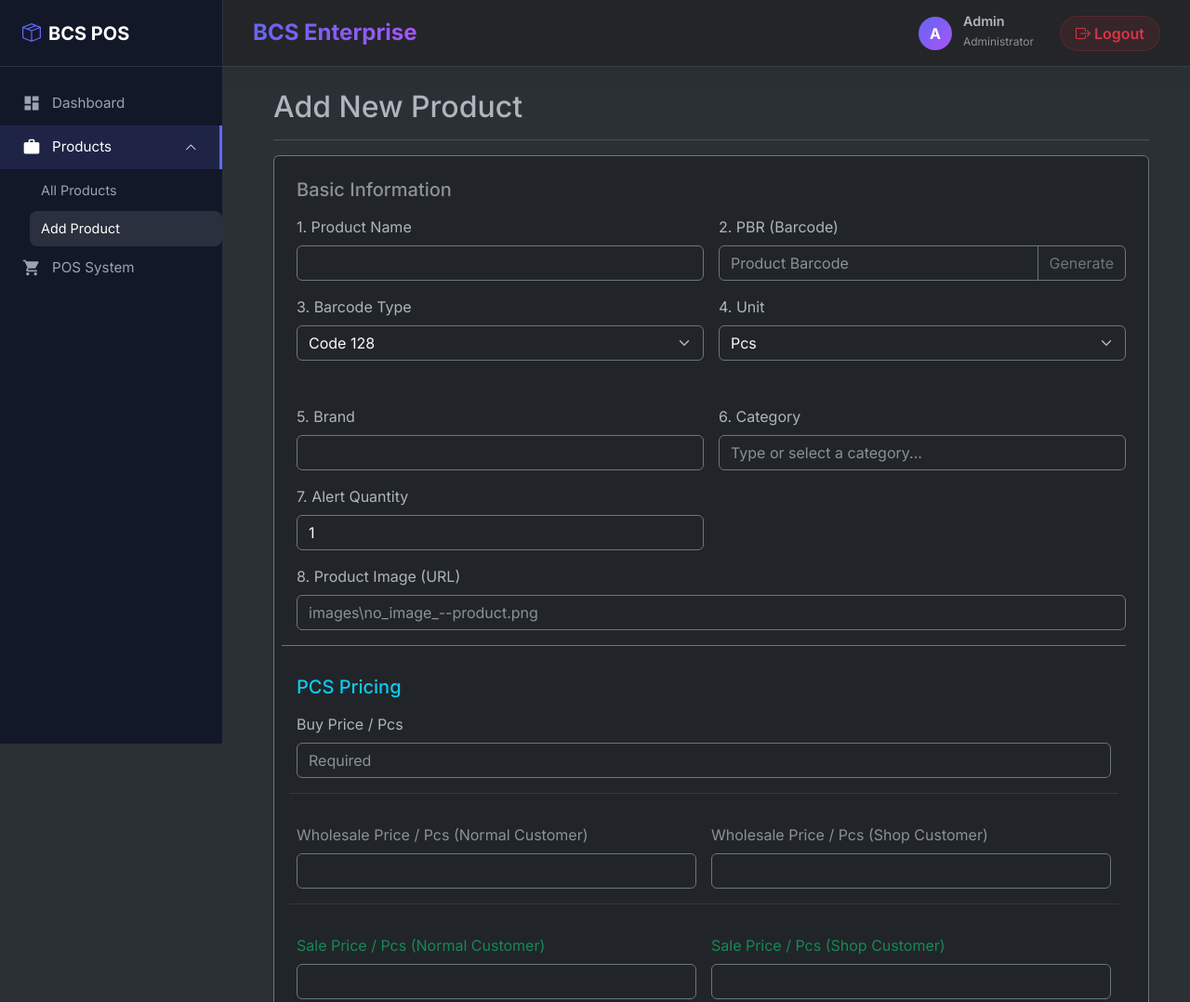
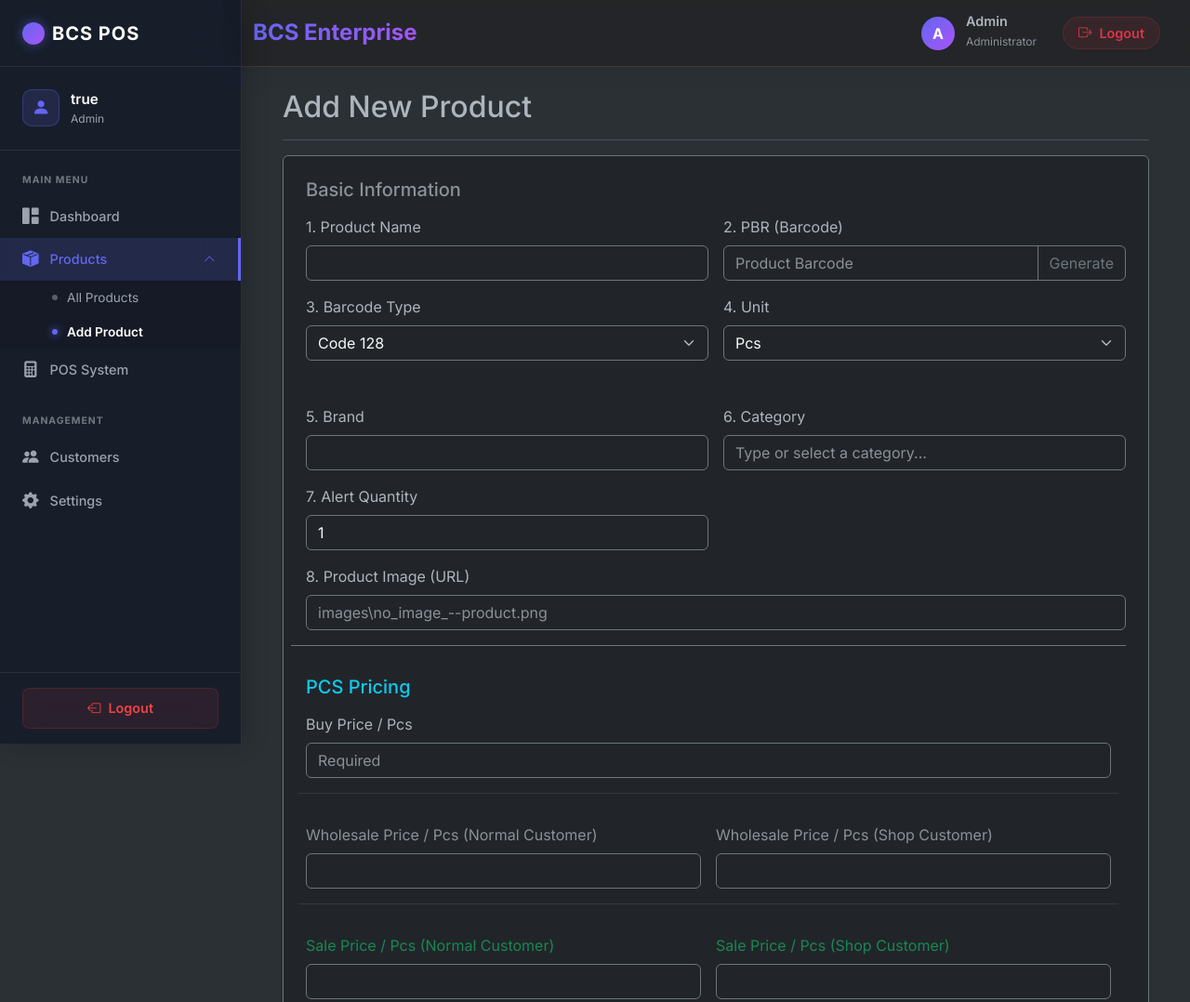
Before and after one commit to Indranilsaha7/bcs.windows.app, an Electron app: page add-product.html in a window 1280 px wide. Shown: the top 1078 px of the page at 93% size. Drawn offline with nearby package versions, Linux system fonts and the light colour scheme; no server answers; sample sign-in values are in the browser's storage.

Commit message:
style: overhaul sidebar to modern glassmorphism with smooth CSS accordion

```diff
--- a/add-product.html
+++ b/add-product.html
@@ -27,7 +27,7 @@
         }
 
         .main-content {
-            margin-left: 250px;
+            margin-left: 260px;
             padding-top: 80px;
             padding-left: 20px;
             padding-right: 20px;
--- a/template/sidebar/sidebar.css
+++ b/template/sidebar/sidebar.css
@@ -1,17 +1,28 @@
+:root {
+    --sidebar-bg: rgba(17, 24, 39, 0.7);
+    --sidebar-border: rgba(255, 255, 255, 0.08);
+    --sidebar-text: #9ca3af;
+    --sidebar-text-hover: #ffffff;
+    --sidebar-accent: #6366f1;
+    --sidebar-accent-bg: rgba(99, 102, 241, 0.15);
+}
+
 .sidebar {
     position: fixed;
     top: 0;
     bottom: 0;
     left: 0;
-    width: 240px;
-    background: rgba(17, 24, 39, 0.95);
-    backdrop-filter: blur(16px);
-    -webkit-backdrop-filter: blur(16px);
-    border-right: 1px solid rgba(255, 255, 255, 0.1);
+    width: 260px;
+    background: var(--sidebar-bg);
+    backdrop-filter: blur(20px);
+    -webkit-backdrop-filter: blur(20px);
+    border-right: 1px solid var(--sidebar-border);
     color: white;
     z-index: 1001;
     display: flex;
     flex-direction: column;
+    box-shadow: 4px 0 24px rgba(0, 0, 0, 0.2);
+    transition: all 0.3s ease;
 }
 
 .sidebar-header {
@@ -19,32 +30,202 @@
     display: flex;
     align-items: center;
     padding: 0 1.5rem;
-    border-bottom: 1px solid rgba(255, 255, 255, 0.1);
+    border-bottom: 1px solid var(--sidebar-border);
+}
+
+.logo-orb {
+    width: 24px;
+    height: 24px;
+    border-radius: 50%;
+    background: linear-gradient(135deg, #6366f1, #a855f7);
+    box-shadow: 0 0 12px rgba(99, 102, 241, 0.5);
+}
+
+.sidebar-user {
+    padding: 1.5rem;
+    display: flex;
+    align-items: center;
+    gap: 12px;
+    border-bottom: 1px solid var(--sidebar-border);
+}
+
+.user-avatar {
+    width: 40px;
+    height: 40px;
+    border-radius: 10px;
+    background: var(--sidebar-accent-bg);
+    color: var(--sidebar-accent);
+    display: flex;
+    align-items: center;
+    justify-content: center;
+    font-size: 1.2rem;
+    border: 1px solid rgba(99, 102, 241, 0.3);
+}
+
+.user-info {
+    display: flex;
+    flex-direction: column;
+}
+
+.user-name {
+    font-size: 0.95rem;
+    font-weight: 600;
+    color: white;
+}
+
+.user-role {
+    font-size: 0.75rem;
+    color: var(--sidebar-text);
 }
 
 .sidebar-menu {
     flex: 1;
     overflow-y: auto;
-    padding: 1rem 0;
+    padding: 1.5rem 0;
+}
+
+.sidebar-menu::-webkit-scrollbar {
+    width: 4px;
+}
+.sidebar-menu::-webkit-scrollbar-thumb {
+    background: rgba(255, 255, 255, 0.1);
+    border-radius: 4px;
+}
+
+.menu-label {
+    padding: 0 1.5rem 0.5rem;
+    font-size: 0.65rem;
+    font-weight: 700;
+    color: rgba(255, 255, 255, 0.4);
+    letter-spacing: 1px;
 }
 
 .menu-item {
     display: flex;
     align-items: center;
     gap: 12px;
-    padding: 12px 1.5rem;
-    color: #9ca3af;
+    padding: 10px 1.5rem;
+    color: var(--sidebar-text);
     text-decoration: none;
     transition: all 0.2s;
-    font-size: 0.95rem;
+    font-size: 0.9rem;
+    font-weight: 500;
+    border: none;
+    background: none;
+    width: 100%;
+    text-align: left;
+    cursor: pointer;
 }
 
-.menu-item:hover, .menu-item.active {
-    background: rgba(99, 102, 241, 0.15);
-    color: white;
-    border-right: 3px solid #6366f1;
+.menu-item i {
+    font-size: 1.1rem;
+    transition: all 0.2s;
 }
 
-.menu-item svg {
-    fill: currentColor;
+.menu-item:hover {
+    color: var(--sidebar-text-hover);
+    background: rgba(255, 255, 255, 0.03);
 }
+
+.menu-item.active {
+    color: var(--sidebar-accent);
+    background: var(--sidebar-accent-bg);
+    border-right: 3px solid var(--sidebar-accent);
+}
+
+.menu-group {
+    display: flex;
+    flex-direction: column;
+}
+
+.chevron {
+    margin-left: auto;
+    font-size: 0.8rem !important;
+    transition: transform 0.3s ease;
+}
+
+.menu-group.open .chevron {
+    transform: rotate(180deg);
+}
+
+.submenu {
+    display: grid;
+    grid-template-rows: 0fr;
+    transition: grid-template-rows 0.3s ease-out;
+    background: rgba(0, 0, 0, 0.1);
+}
+
+.menu-group.open .submenu {
+    grid-template-rows: 1fr;
+}
+
+.submenu > * {
+    overflow: hidden;
+}
+
+.submenu-item {
+    display: flex;
+    align-items: center;
+    gap: 10px;
+    padding: 8px 1.5rem 8px 3.5rem;
+    color: var(--sidebar-text);
+    text-decoration: none;
+    font-size: 0.85rem;
+    transition: all 0.2s;
+}
+
+.submenu-dot {
+    width: 6px;
+    height: 6px;
+    border-radius: 50%;
+    background: var(--sidebar-text);
+    opacity: 0.5;
+    transition: all 0.2s;
+}
+
+.submenu-item:hover {
+    color: white;
+}
+
+.submenu-item:hover .submenu-dot {
+    opacity: 1;
+    background: white;
+}
+
+.submenu-item.active {
+    color: white;
+    font-weight: 600;
+}
+
+.submenu-item.active .submenu-dot {
+    background: var(--sidebar-accent);
+    opacity: 1;
+    box-shadow: 0 0 8px var(--sidebar-accent);
+}
+
+.sidebar-footer {
+    padding: 1rem 1.5rem;
+    border-top: 1px solid var(--sidebar-border);
+}
+
+.logout-btn {
+    width: 100%;
+    display: flex;
+    align-items: center;
+    justify-content: center;
+    gap: 8px;
+    padding: 10px;
+    background: rgba(220, 53, 69, 0.1);
+    color: #ef4444;
+    border: 1px solid rgba(220, 53, 69, 0.2);
+    border-radius: 8px;
+    font-size: 0.9rem;
+    font-weight: 600;
+    cursor: pointer;
+    transition: all 0.2s;
+}
+
+.logout-btn:hover {
+    background: rgba(220, 53, 69, 0.2);
+    color: #f87171;
+}
--- a/template/sidebar/sidebar.js
+++ b/template/sidebar/sidebar.js
@@ -2,65 +2,93 @@ window._renderSidebarImpl = function(activeMenu, activeSubMenu = null) {
     const SIDEBAR_HTML = `
     <aside class="sidebar">
         <div class="sidebar-header">
-            <h5 class="mb-0 fw-bold text-white d-flex align-items-center gap-2">
-                <i class="bi bi-box-seam" style="color: #6366f1;"></i> BCS POS
+            <h5 class="mb-0 fw-bold text-white d-flex align-items-center gap-2" style="font-family: var(--bs-body-font-family); letter-spacing: 1px;">
+                <div class="logo-orb"></div> BCS POS
             </h5>
         </div>
+        <div class="sidebar-user">
+            <div class="user-avatar">
+                <i class="bi bi-person-fill"></i>
+            </div>
+            <div class="user-info">
+                <div class="user-name" id="sidebarUserName">Admin</div>
+                <div class="user-role" id="sidebarUserRole">Administrator</div>
+            </div>
+        </div>
         <nav class="sidebar-menu">
+            <div class="menu-label">MAIN MENU</div>
+
             <a href="dashboard.html" class="menu-item ${activeMenu === 'dashboard' ? 'active' : ''}">
-                <svg width="20" height="20" viewBox="0 0 24 24" fill="currentColor"><path d="M3 13h8V3H3v10zm0 8h8v-6H3v6zm10 0h8V11h-8v10zm0-18v6h8V3h-8z"/></svg>
-                Dashboard
+                <i class="bi bi-grid-1x2-fill"></i>
+                <span>Dashboard</span>
             </a>
 
-            <div class="menu-group">
-                <a href="#" class="menu-item ${activeMenu === 'products' ? 'active' : ''}" data-bs-toggle="collapse" data-bs-target="#productsMenu" aria-expanded="${activeMenu === 'products' ? 'true' : 'false'}">
-                    <svg width="20" height="20" viewBox="0 0 24 24" fill="currentColor"><path d="M20 6h-4V4c0-1.11-.89-2-2-2h-4c-1.11 0-2 .89-2 2v2H4c-1.11 0-1.99.89-1.99 2L2 19c0 1.11.89 2 2 2h16c1.11 0 2-.89 2-2V8c0-1.11-.89-2-2-2zm-6 0h-4V4h4v2z"/></svg>
-                    Products
-                    <i class="bi bi-chevron-down ms-auto" style="font-size: 0.8rem;"></i>
-                </a>
-                <div class="collapse ${activeMenu === 'products' ? 'show' : ''}" id="productsMenu">
-                    <div class="submenu">
-                        <a href="all-product.html" class="submenu-item ${activeSubMenu === 'all-product' ? 'active' : ''}">All Products</a>
-                        <a href="add-product.html" class="submenu-item ${activeSubMenu === 'add-product' ? 'active' : ''}">Add Product</a>
-                    </div>
+            <div class="menu-group ${activeMenu === 'products' ? 'open' : ''}">
+                <button class="menu-item has-submenu ${activeMenu === 'products' ? 'active' : ''}">
+                    <i class="bi bi-box-seam-fill"></i>
+                    <span>Products</span>
+                    <i class="bi bi-chevron-down chevron"></i>
+                </button>
+                <div class="submenu">
+                    <a href="all-product.html" class="submenu-item ${activeSubMenu === 'all-product' ? 'active' : ''}">
+                        <div class="submenu-dot"></div> All Products
+                    </a>
+                    <a href="add-product.html" class="submenu-item ${activeSubMenu === 'add-product' ? 'active' : ''}">
+                        <div class="submenu-dot"></div> Add Product
+                    </a>
                 </div>
             </div>
 
             <a href="pos.html" class="menu-item ${activeMenu === 'pos' ? 'active' : ''}">
-                <svg width="20" height="20" viewBox="0 0 24 24" fill="currentColor"><path d="M7 18c-1.1 0-1.99.9-1.99 2S5.9 22 7 22s2-.9 2-2-.9-2-2-2zM1 2v2h2l3.6 7.59-1.35 2.45c-.16.28-.25.61-.25.96 0 1.1.9 2 2 2h12v-2H7.42c-.14 0-.25-.11-.25-.25l.03-.12.9-1.63h7.45c.75 0 1.41-.41 1.75-1.03l3.58-6.49c.08-.14.12-.31.12-.48 0-.55-.45-1-1-1H5.21l-.94-2H1zm16 16c-1.1 0-1.99.9-1.99 2s.89 2 1.99 2 2-.9 2-2-.9-2-2-2z"/></svg>
-                POS System
+                <i class="bi bi-calculator-fill"></i>
+                <span>POS System</span>
+            </a>
+
+            <div class="menu-label mt-4">MANAGEMENT</div>
+            <a href="customers.html" class="menu-item ${activeMenu === 'customers' ? 'active' : ''}">
+                <i class="bi bi-people-fill"></i>
+                <span>Customers</span>
+            </a>
+            <a href="settings.html" class="menu-item ${activeMenu === 'settings' ? 'active' : ''}">
+                <i class="bi bi-gear-fill"></i>
+                <span>Settings</span>
             </a>
         </nav>
-    </aside>
-    <style>
-        .submenu {
-            padding-left: 2rem;
-            display: flex;
-            flex-direction: column;
-            gap: 4px;
-            margin-top: 4px;
-        }
-        .submenu-item {
-            color: #9ca3af;
-            text-decoration: none;
-            padding: 8px 12px;
-            border-radius: 8px;
-            font-size: 0.9rem;
-            transition: all 0.2s ease;
-        }
-        .submenu-item:hover, .submenu-item.active {
-            color: #fff;
-            background: rgba(255, 255, 255, 0.1);
-        }
-        .menu-item[aria-expanded="true"] .bi-chevron-down {
-            transform: rotate(180deg);
-        }
-        .bi-chevron-down {
-            transition: transform 0.2s ease;
-        }
-    </style>`;
+
+        <div class="sidebar-footer">
+            <button class="logout-btn" onclick="logout()">
+                <i class="bi bi-box-arrow-left"></i> Logout
+            </button>
+        </div>
+    </aside>`;
 
     if (!document.querySelector('.sidebar')) {
         document.body.insertAdjacentHTML('afterbegin', SIDEBAR_HTML);
+
+        // Populate user details from localStorage
+        const userName = localStorage.getItem('loggedInUserName') || 'Admin';
+        const userRole = localStorage.getItem('userRole') || 'Administrator';
+        document.getElementById('sidebarUserName').textContent = userName;
+        document.getElementById('sidebarUserRole').textContent = userRole.charAt(0).toUpperCase() + userRole.slice(1);
+
+        // Bind submenu toggle logic native to sidebar
+        const submenuToggles = document.querySelectorAll('.has-submenu');
+        submenuToggles.forEach(toggle => {
+            toggle.addEventListener('click', function(e) {
+                e.preventDefault();
+                const group = this.closest('.menu-group');
+                group.classList.toggle('open');
+            });
+        });
+
+        // Define global logout function if not exists
+        if (!window.logout) {
+            window.logout = function() {
+                localStorage.removeItem('isAuthenticated');
+                localStorage.removeItem('sessionId');
+                localStorage.removeItem('sessionPort');
+                window.location.replace('index.html');
+            };
+        }
     }
 };
```
Also changed, not shown: all-product.html (+1 -1 lines).
